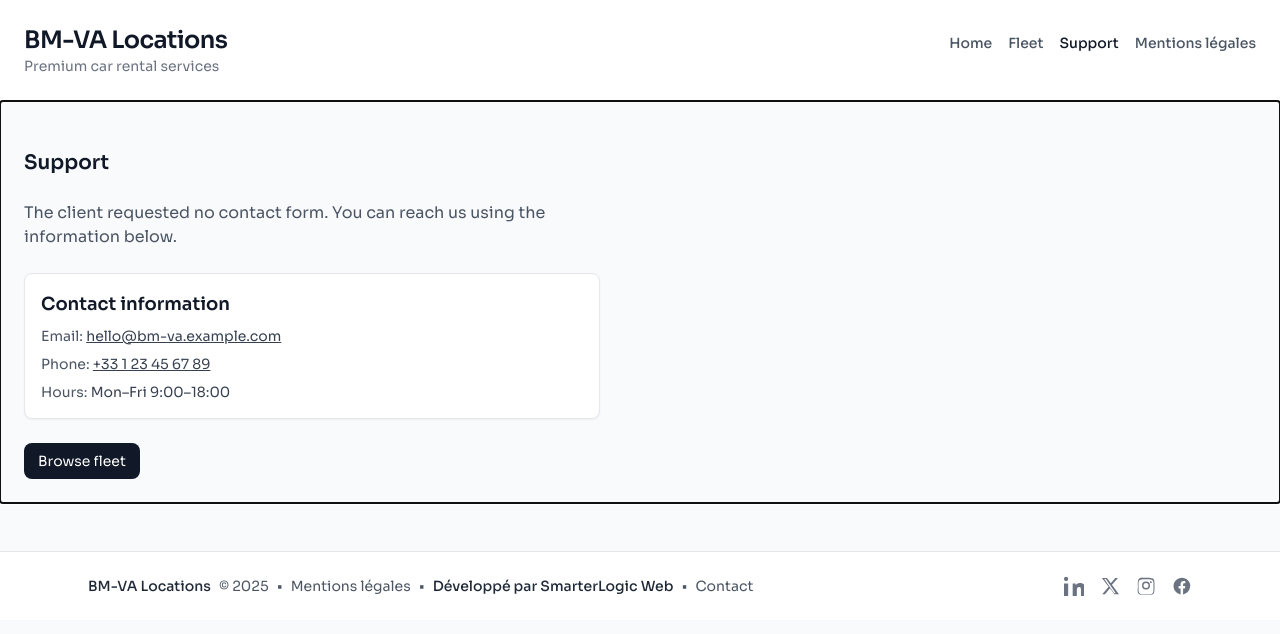
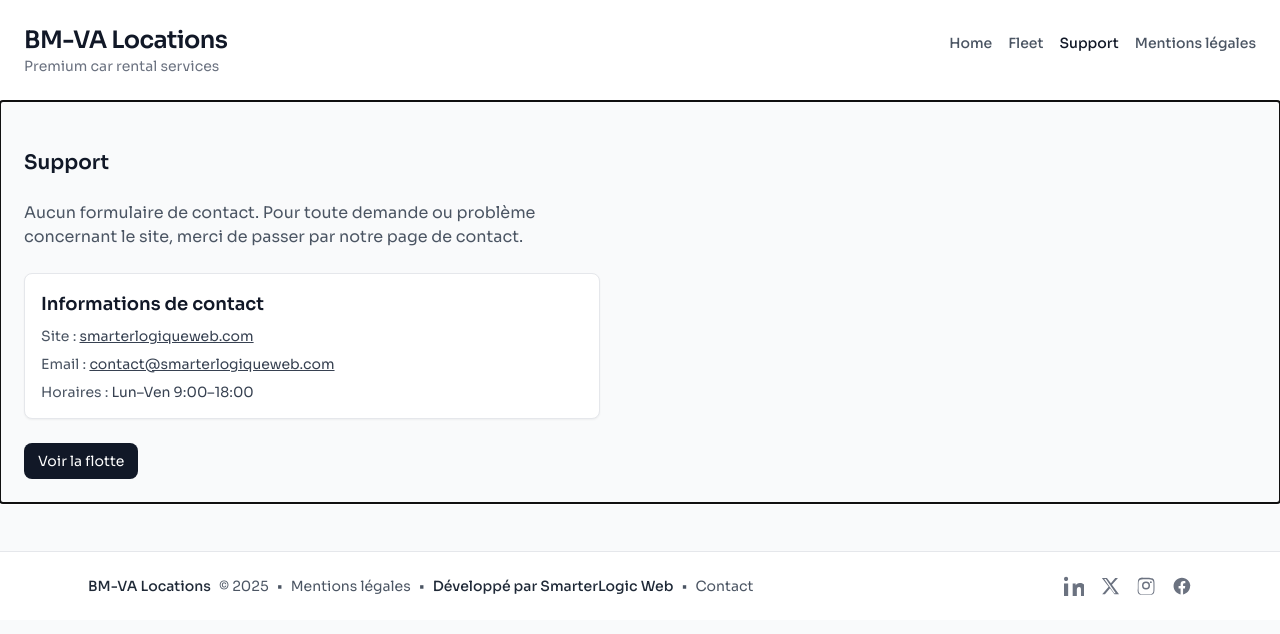
Before and after one commit to Soofmaax/BM-Valocations, a React (Vite) app: page /support in a window 1280 px wide. Shown: the top 634 px of the page. Built offline with nearby package versions, Linux system fonts and the light colour scheme.

Commit message:
feat(i18n): translate NotFound and Support to French; remove ConstructionNotice; update support contact info
Co-authored-by: Genie <genie@cosine.sh>

```diff
--- a/src/components/ConstructionNotice.tsx
+++ /dev/null
@@ -1,77 +0,0 @@
-// TODO: Remove this ConstructionNotice component before the final production launch.
-// It is intended for the construction phase only. When the site is finalized:
-// 1) Delete the import and usage in src/App.tsx (<ConstructionNotice />).
-// 2) Remove this file or keep it commented out for historical reference.
-
-import { useEffect, useState } from 'react';
-import Button from './ui/Button';
-
-const STORAGE_KEY = 'construction_notice_dismissed_v1';
-
-function isProd(): boolean {
-  // Show only on production builds (not in dev)
-  return !import.meta.env.DEV;
-}
-
-export default function ConstructionNotice() {
-  const [visible, setVisible] = useState(false);
-
-  useEffect(() => {
-    if (!isProd()) return;
-    const suppressed = new URLSearchParams(window.location.search).get('no-notice') === '1';
-    if (suppressed) return;
-    const dismissed = localStorage.getItem(STORAGE_KEY) === '1';
-    if (!dismissed) {
-      setVisible(true);
-    }
-  }, []);
-
-  if (!visible) return null;
-
-  return (
-    <div
-      role="dialog"
-      aria-labelledby="construction-title"
-      aria-describedby="construction-desc"
-      aria-modal="true"
-      className="fixed inset-0 z-50 flex items-end sm:items-center justify-center bg-black/40 p-4"
-    >
-      <div className="w-full max-w-lg rounded-brand shadow-brand bg-white border animate-scale-in">
-        <div className="p-4 sm:p-5">
-          <h2 id="construction-title" className="text-lg font-semibold">
-            Site en construction
-          </h2>
-        <p id="construction-desc" className="mt-2 text-sm text-gray-600">
-            Ce site est en cours de finalisation. Certaines pages, contenus ou visuels peuvent
-            évoluer. Merci de votre compréhension.
-          </p>
-
-          <div className="mt-4 flex flex-wrap gap-2">
-            <Button
-              variant="primary"
-              onClick={() => {
-                localStorage.setItem(STORAGE_KEY, '1');
-                setVisible(false);
-              }}
-            >
-              OK, fermer
-            </Button>
-            <Button
-              variant="secondary"
-              onClick={() => {
-                setVisible(false);
-              }}
-            >
-              Masquer pour cette visite
-            </Button>
-          </div>
-
-          <p className="mt-3 text-xs text-gray-500">
-            Astuce: ajoutez <code>?no-notice=1</code> à l’URL pour masquer temporairement l’avertissement
-            (utile pour les revues).
-          </p>
-        </div>
-      </div>
-    </div>
-  );
-}
--- a/src/pages/NotFound.tsx
+++ b/src/pages/NotFound.tsx
@@ -8,9 +8,9 @@ export default function NotFound() {
       className="space-y-8 py-16 text-center animate-fade-in"
     >
       <Helmet>
-        <title>Page not found — BM-VA</title>
+        <title>Page introuvable — BM-VA</title>
         <meta name="robots" content="noindex" />
-        <meta name="description" content="The page you are looking for does not exist." />
+        <meta name="description" content="La page demandée n'existe pas." />
       </Helmet>
 
       <div className="flex flex-col items-center gap-6">
--- a/src/pages/Support.tsx
+++ b/src/pages/Support.tsx
@@ -3,7 +3,7 @@ import ButtonLink from '../components/ui/ButtonLink';
 import { Card, CardContent, CardHeader, CardTitle } from '../components/ui/Card';
 
 export default function Support() {
-  const description = 'Support and contact information for BM-VA Locations.';
+  const description = 'Support et informations de contact pour BM-VA Locations.';
 
   return (
     <section aria-labelledby="support-heading" className="space-y-6 max-w-xl">
@@ -32,35 +32,37 @@ export default function Support() {
         Support
       </h2>
       <p className="text-gray-600">
-        The client requested no contact form. You can reach us using the information below.
+        Aucun formulaire de contact. Pour toute demande ou problème concernant le site, merci de passer par notre page de contact.
       </p>
 
       <Card aria-labelledby="support-info-title">
         <CardHeader>
           <CardTitle id="support-info-title" className="text-lg">
-            Contact information
+            Informations de contact
           </CardTitle>
         </CardHeader>
         <CardContent>
           <ul className="space-y-2">
             <li>
-              <span className="text-gray-600">Email: </span>
+              <span className="text-gray-600">Site&nbsp;: </span>
               <a
-                href="mailto:hello@bm-va.example.com"
+                href="https://smarterlogiqueweb.com"
+                target="_blank"
+                rel="noopener noreferrer"
                 className="underline hover:no-underline"
               >
-                hello@bm-va.example.com
+                smarterlogiqueweb.com
               </a>
             </li>
             <li>
-              <span className="text-gray-600">Phone: </span>
-              <a href="tel:+33123456789" className="underline hover:no-underline">
-                +33 1 23 45 67 89
+              <span className="text-gray-600">Email&nbsp;: </span>
+              <a href="mailto:contact@smarterlogiqueweb.com" className="underline hover:no-underline">
+                contact@smarterlogiqueweb.com
               </a>
             </li>
             <li>
-              <span className="text-gray-600">Hours: </span>
-              Mon–Fri 9:00–18:00
+              <span className="text-gray-600">Horaires&nbsp;: </span>
+              Lun–Ven 9:00–18:00
             </li>
           </ul>
         </CardContent>
@@ -68,7 +70,7 @@ export default function Support() {
 
       <div>
         <ButtonLink to="/fleet" variant="primary">
-          Browse fleet
+          Voir la flotte
         </ButtonLink>
       </div>
     </section>
```
